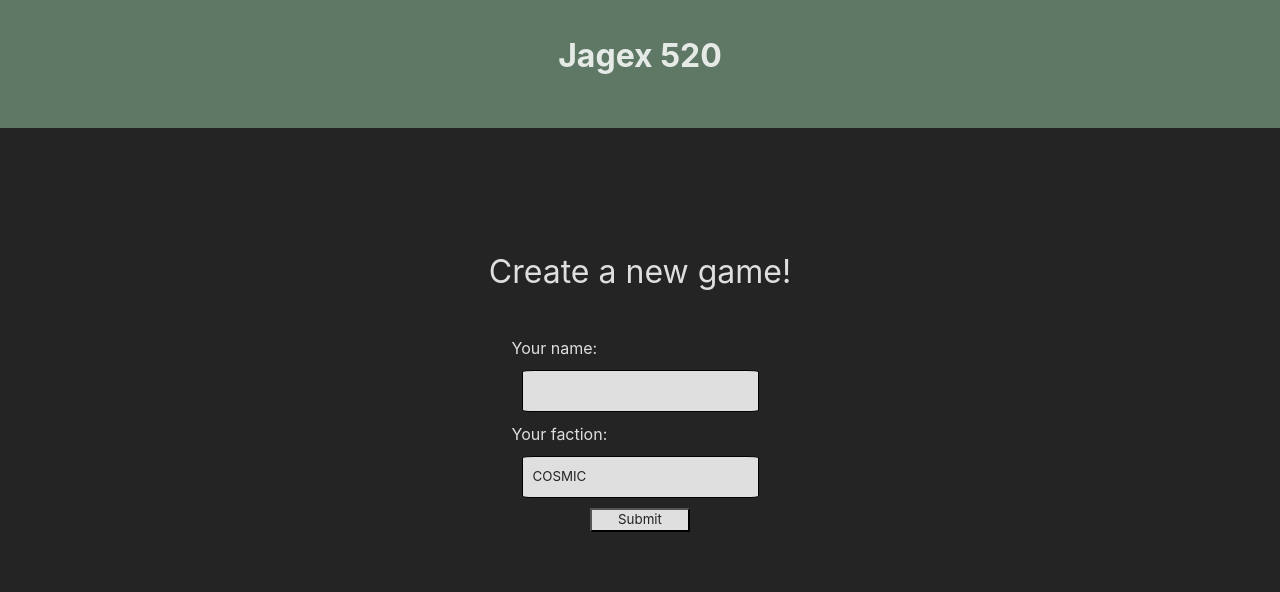
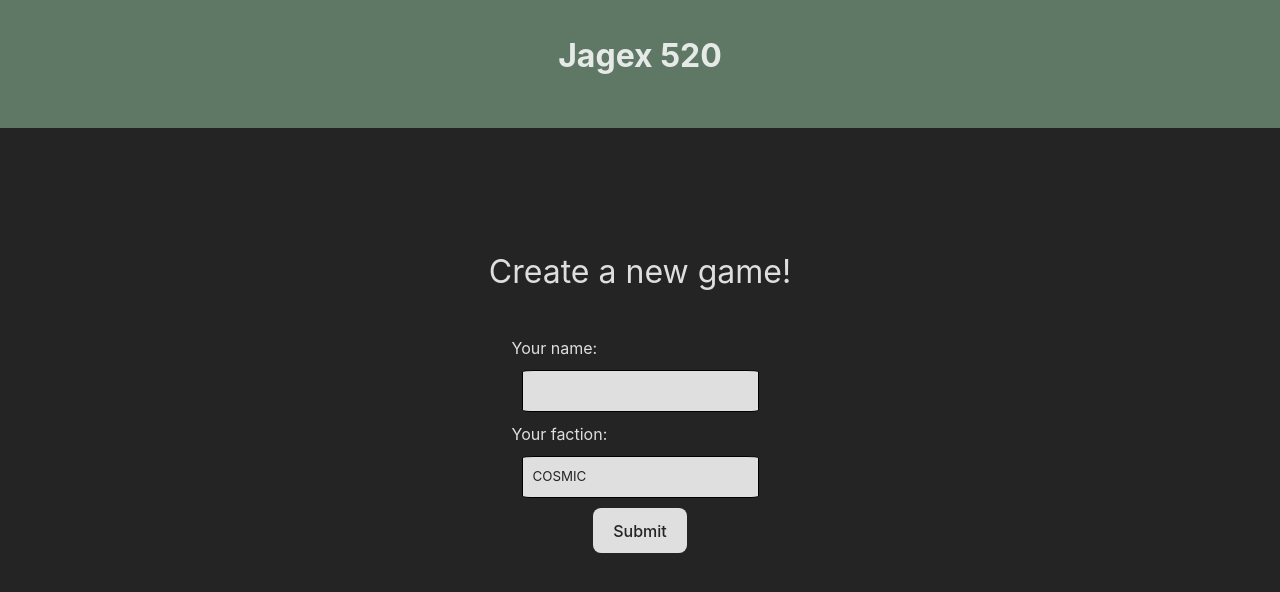
Before and after one commit to msalehprofile/jagex-tech-task, a React (Vite) app: page / in a window 1280 px wide. Shown: the top 592 px of the page. Built offline with nearby package versions, Linux system fonts and the light colour scheme.

Commit message:
amended button on sign in page, and amened styling of contract page so it is reactive to screen size

```diff
--- a/src/AcceptContract/AcceptContract.scss
+++ b/src/AcceptContract/AcceptContract.scss
@@ -5,7 +5,7 @@
   flex-direction: column;
   align-items: center;
   justify-content: center;
-  margin-top: 10vh;
+  margin: 10vh;
   z-index: 2;
 
   &__response {
--- a/src/App.scss
+++ b/src/App.scss
@@ -30,13 +30,14 @@
   background-color: $white-color;
   cursor: pointer;
   transition: border-color 0.25s;
-}
-button:hover {
-  border-color: #646cff;
-}
-button:focus,
-button:focus-visible {
-  outline: 4px auto -webkit-focus-ring-color;
+
+  &:hover {
+    border-color: #646cff;
+  }
+
+  &:focus, :focus-visible{
+    outline: 4px auto -webkit-focus-ring-color;
+  }
 }
 
 .game-name {
--- a/src/NewGame/NewGame.scss
+++ b/src/NewGame/NewGame.scss
@@ -1,4 +1,4 @@
-@use 'src/Variables.scss' as *;
+@use "src/Variables.scss" as *;
 
 .newGame {
   display: flex;
@@ -21,9 +21,25 @@
     }
   }
   &__button {
-        width: 100px;
+    border-radius: 8px;
+    border: 1px solid transparent;
+    padding: 0.6em 1.2em;
+    font-size: 1em;
+    color: $light-black-color;
+    font-weight: 500;
+    font-family: inherit;
     background-color: $white-color;
-        color: $light-black-color;
+    cursor: pointer;
+    transition: border-color 0.25s;
+
+    &:hover {
+      border-color: $card-background-color;
+    }
+
+    &:focus,
+    :focus-visible {
+      outline: 4px auto -webkit-focus-ring-color;
+    }
   }
 
   &__error {
```
Lines whose indentation alone changed are shown as unchanged.
